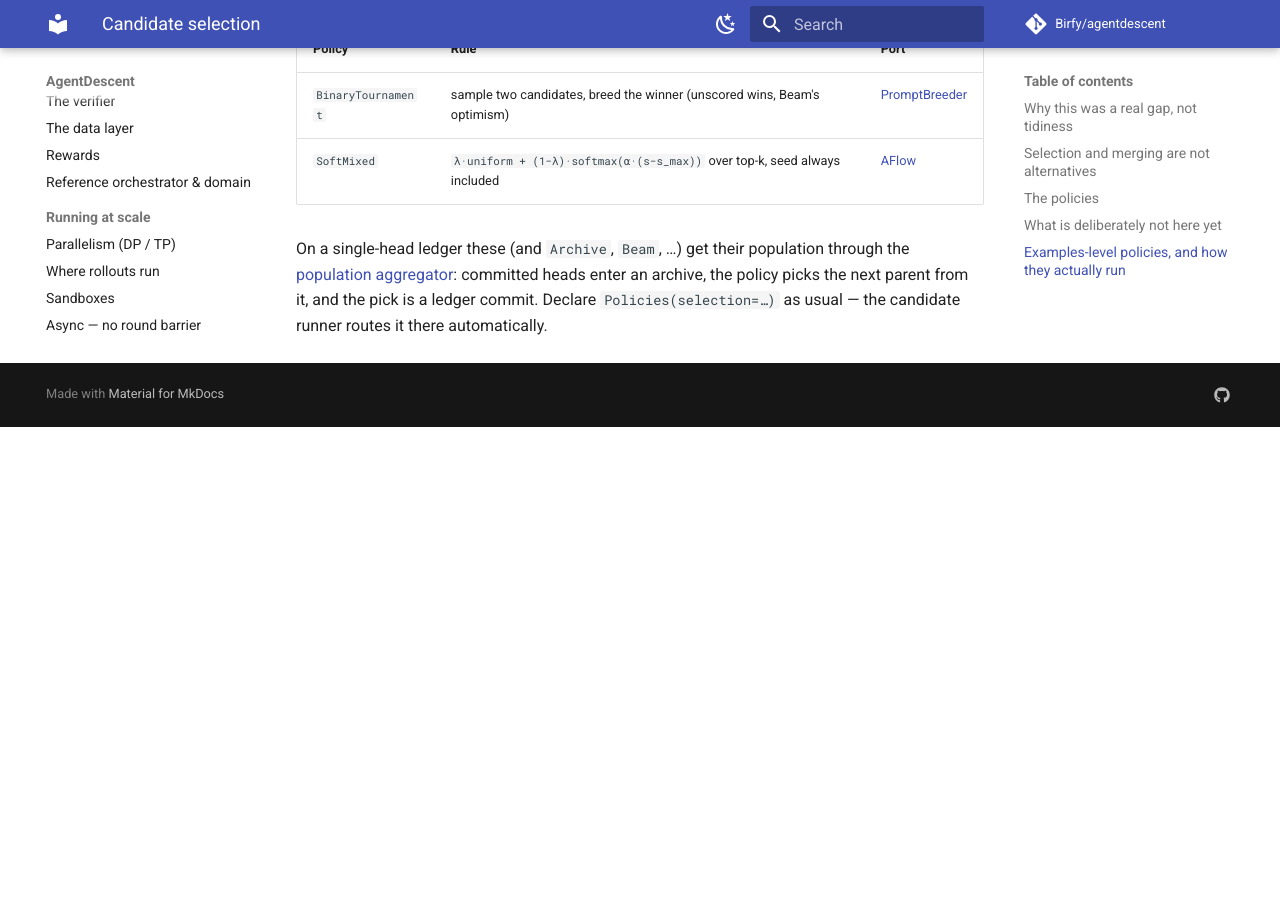
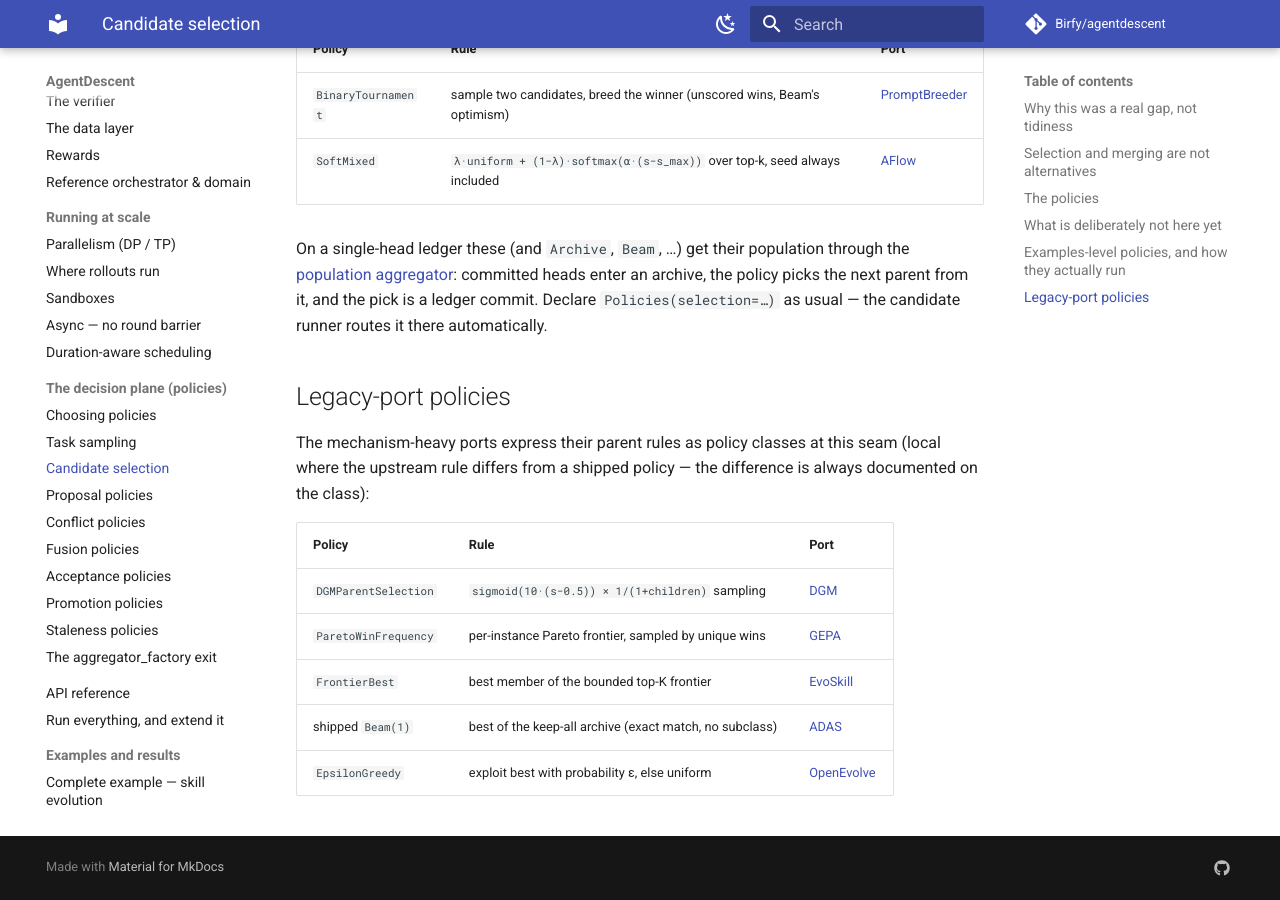
Before and after one commit to Birfy/agentdescent, an MkDocs documentation site: the page built from docs/selection.md, in a window 1280 px wide and 900 px high, scrolled down 2602 px. Built offline with MkDocs 1.6.1 and Material for MkDocs 9.7.7, drawn with Linux system fonts in a browser that asks for light colours; comment, search, counter and statistics services are not loaded; before the commit the page ends 3029 px from its top, so only the background shows below that.

Commit message:
docs: list the legacy ports' policy classes on the seam pages
Co-Authored-By: Claude Fable 5 <noreply@anthropic.com>

```diff
--- a/docs/selection.md
+++ b/docs/selection.md
@@ -112,3 +112,17 @@ through the [population aggregator](aggregator-factory.md): committed heads
 enter an archive, the policy picks the next parent from it, and the pick is a
 ledger commit. Declare `Policies(selection=…)` as usual — the candidate runner
 routes it there automatically.
+
+## Legacy-port policies
+
+The mechanism-heavy ports express their parent rules as policy classes at this
+seam (local where the upstream rule differs from a shipped policy — the
+difference is always documented on the class):
+
+| Policy | Rule | Port |
+|---|---|---|
+| `DGMParentSelection` | `sigmoid(10·(s−0.5)) × 1/(1+children)` sampling | [DGM](algo-dgm.md) |
+| `ParetoWinFrequency` | per-instance Pareto frontier, sampled by unique wins | [GEPA](algo-gepa.md) |
+| `FrontierBest` | best member of the bounded top-K frontier | [EvoSkill](algo-evoskill.md) |
+| shipped `Beam(1)` | best of the keep-all archive (exact match, no subclass) | [ADAS](algo-adas.md) |
+| `EpsilonGreedy` | exploit best with probability ε, else uniform | [OpenEvolve](algo-openevolve.md) |
```
Also changed, not shown: docs/acceptance-policies.md (+1 -0 lines).
